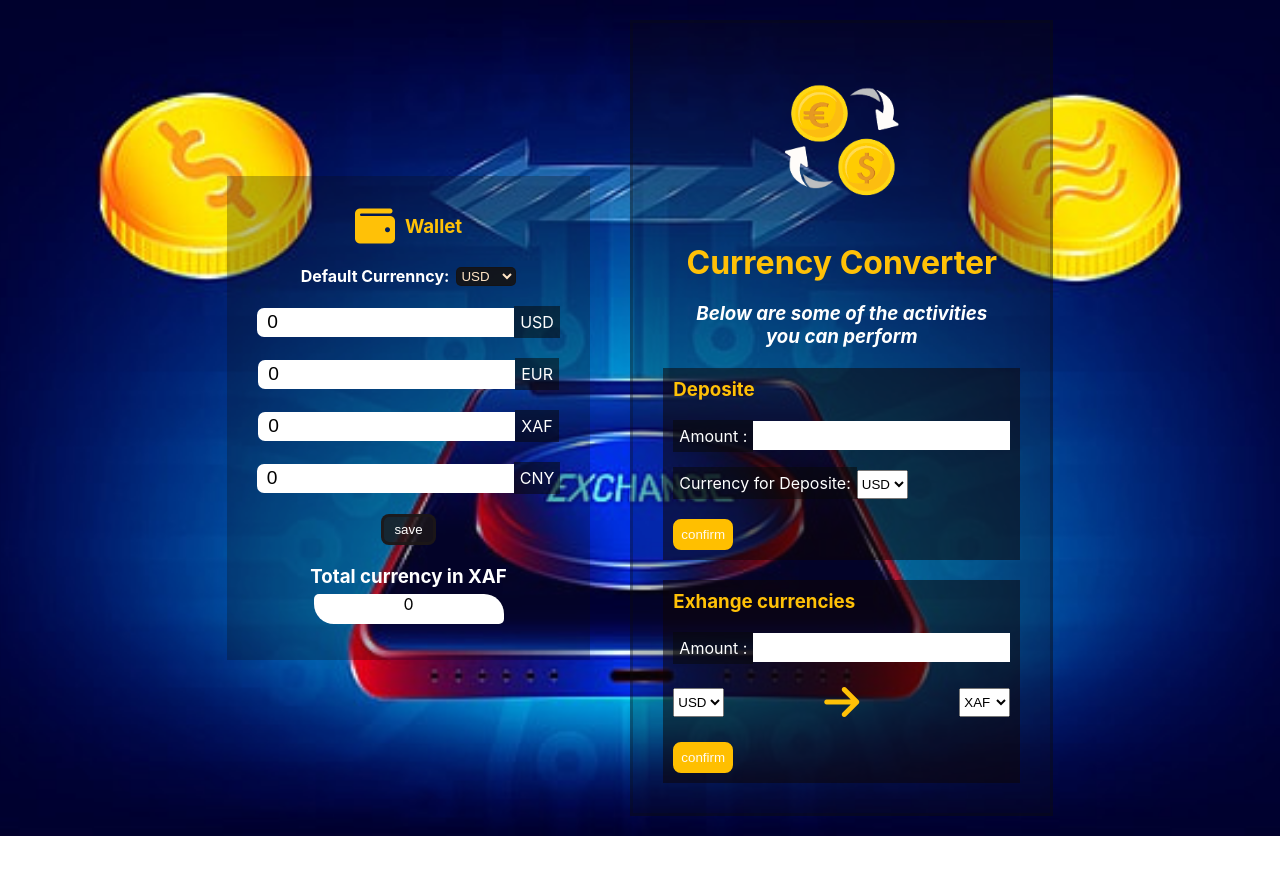
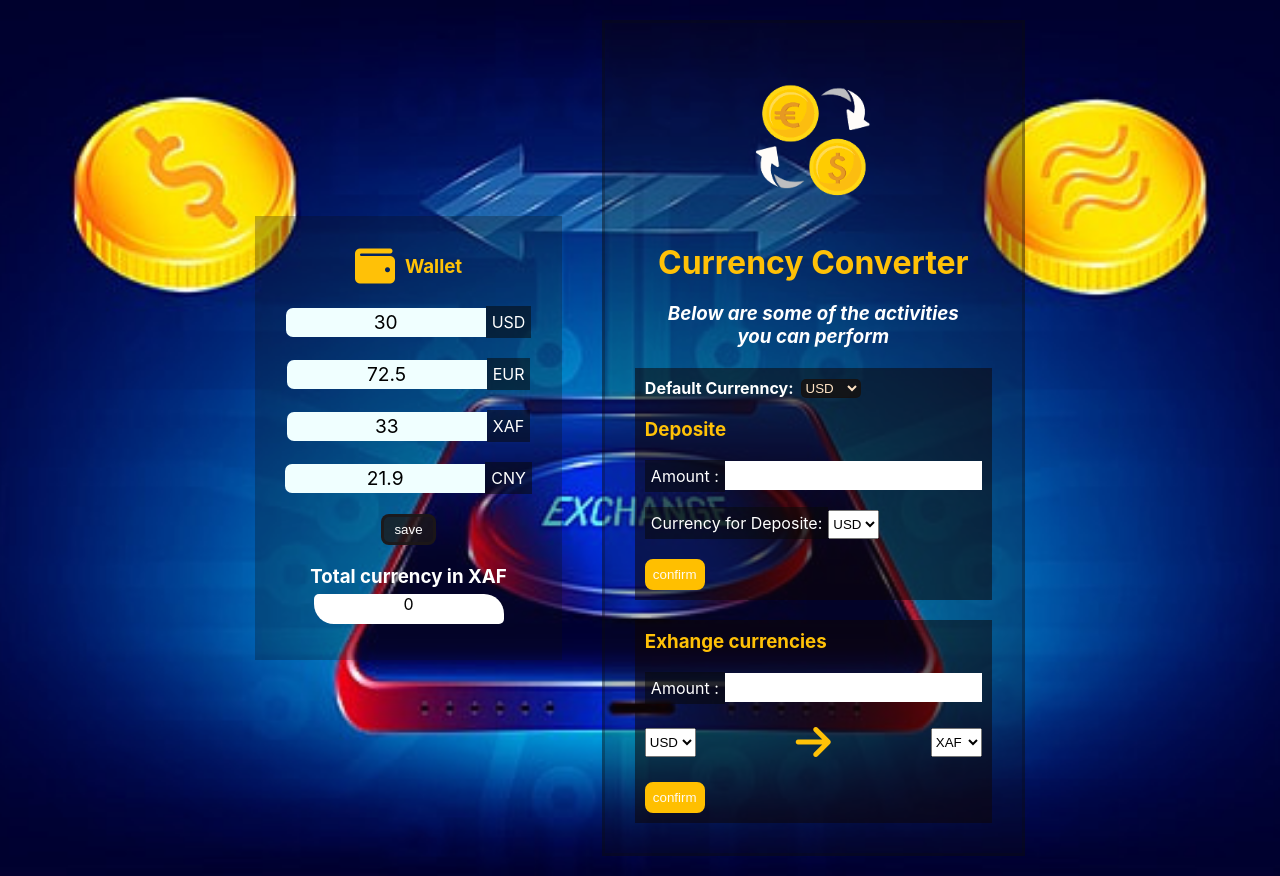
Before and after one commit to kadjialan/exchange-page-react, a React (Create React App) app: page /exchange in a window 1280 px wide. Before the commit the page ends 836 px from the top, so only its background shows below. Built offline with nearby package versions, Linux system fonts and the light colour scheme.

Commit message:
logic for deposite

```diff
--- a/src/App.jsx
+++ b/src/App.jsx
@@ -8,18 +8,26 @@ import Main from './Main/Main';
 
 function App() {
   const [total, setTotal] = useState(0);
-  const [message, setMessage] = useState({
-    USD: 0,
-    EUR: 0,
-    XAF: 0,
-    CNY: 0,
-  });
-  const [count, setCount] = useState(0);
+  const [message1, setMessage1] = useState(30);
+  const [message2, setMessage2] = useState(72.5);
+  const [message3, setMessage3] = useState(33.0);
+  const [message4, setMessage4] = useState(21.9);
   return (
     <div className="App">
       <BrowserRouter>
         <QuestionProvider
-          value={{ setTotal, total, message, setMessage, count, setCount }}
+          value={{
+            setTotal,
+            total,
+            message1,
+            setMessage1,
+            message2,
+            setMessage2,
+            message3,
+            setMessage3,
+            message4,
+            setMessage4,
+          }}
         >
           <Routes>
             <Route index path="/" element={<Home />} />
--- a/src/Main/Main.css
+++ b/src/Main/Main.css
@@ -58,9 +58,16 @@
   gap: 7px;
 }
 
-.main__holder__left input {
+.input {
   height: 29px;
   border-radius: 7px 0 0 7px;
+  width: 200px;
+  background-color: azure;
+  color: black;
+  display: flex;
+  align-items: center;
+  justify-content: center;
+  font-size: larger;
   border: none;
 }
 
--- a/src/Main/Main.jsx
+++ b/src/Main/Main.jsx
@@ -6,30 +6,18 @@ import logo2 from '../Images/logo3.png';
 import { QuestionContext } from '../Context';
 
 function Main() {
-  const { total, setTotal, message, setMessage, count, setCount } =
-    useContext(QuestionContext);
-
-  const handleChange = (e) => {
-    const country = e.target.name;
-    const val = e.target.value;
-    console.log(val);
-    const newValues = {
-      ...message,
-      [country]: val,
-    };
-    setMessage(newValues);
-    calTotal(newValues);
-  };
-
-  const calTotal = (newValues) => {
-    const { USD, EUR, XAF, CNY } = newValues;
-    const newTotal =
-      parseInt(USD, 10) +
-      parseInt(EUR, 10) +
-      parseInt(XAF, 10) +
-      parseInt(CNY, 10);
-    setTotal(newTotal);
-  };
+  const {
+    message1,
+    setMessage1,
+    message2,
+    setMessage2,
+    message3,
+    setMessage3,
+    message4,
+    setMessage4,
+    total,
+    setTotal,
+  } = useContext(QuestionContext);
 
   const handleSubmit = (event) => {
     event.preventDefault();
@@ -37,10 +25,24 @@ function Main() {
     const data = new FormData(event.currentTarget);
     const values = Object.fromEntries(data.entries());
 
+    // eslint-disable-next-line no-console
     console.log('submitting', values);
+    if (values.currency === 'USD') {
+      ans1(message1 + +values.Amount);
+      setMessage1(ans1);
+    } else if (values.currency === 'EUR') {
+      const ans2 = message2 + +values.Amount;
+      setMessage2(ans2);
+    } else if (values.currency === 'XAF') {
+      const ans3 = message3 + +values.Amount;
+      setMessage3(ans3);
+    } else if (values.currency === 'CNY') {
+      const ans4 = message4 + +values.Amount;
+      setMessage4(ans4);
+    }
 
-    if (currency === e.target.name) {
-      setMessage(e.target.name + parseInt(Amount, 10));
+    if (values.defaultCurrency === 'USD') {
+      setTotal(ans1 + ans2 * 0.93 + ans3 * 611.64 + ans4 * 6.79);
     }
   };
 
@@ -52,59 +54,36 @@ function Main() {
           <h3>Wallet</h3>
         </div>
 
-        <div className="main__heading">
-          <p>
-            <b>Default Currenncy:</b>
-          </p>
-          <select id="currencies">
-            <option value="USD">USD</option>
-            <option value="EUR">EUR</option>
-            <option value="XAF">XAF</option>
-            <option value="XAF">CNY</option>
-          </select>
-        </div>
+        <div className="currency__options">
+          <div className="input" type="number" name="USD">
+            {message1}
+          </div>
 
-        <div className="currency__options">
-          <input
-            type="number"
-            name="USD"
-            value={message.USD}
-            onChange={handleChange}
-          />
           <span>USD</span>
         </div>
 
         <div className="currency__options">
-          <input
-            type="number"
-            name="EUR"
-            value={message.EUR}
-            onChange={handleChange}
-          />
+          <div className="input" type="number" name="EUR">
+            {message2}
+          </div>
           <span>EUR</span>
         </div>
 
         <div className="currency__options">
-          <input
-            type="number"
-            name="XAF"
-            value={message.XAF}
-            onChange={handleChange}
-          />
+          <div className="input" type="number" name="XAF">
+            {message3}
+          </div>
           <span>XAF</span>
         </div>
 
         <div className="currency__options">
-          <input
-            type="number"
-            name="CNY"
-            value={message.CNY}
-            onChange={handleChange}
-          />
+          <div className="input" type="number" name="CNY">
+            {message4}
+          </div>
           <span>CNY</span>
         </div>
 
-        <button className="save" type="button" onClick={() => calTotal()}>
+        <button className="save" type="button">
           save
         </button>
         <div>
@@ -120,6 +99,18 @@ function Main() {
           <i>Below are some of the activities you can perform</i>
         </h3>
         <form className="main__holder__deposit" onSubmit={handleSubmit}>
+          <div className="main__heading">
+            <p>
+              <b>Default Currenncy:</b>
+            </p>
+            <select name="defaultCurrency" id="currencies">
+              <option value="USD">USD</option>
+              <option value="EUR">EUR</option>
+              <option value="XAF">XAF</option>
+              <option value="XAF">CNY</option>
+            </select>
+          </div>
+
           <h3 className="right__headings">Deposite</h3>
           <div>
             <span>Amount :</span>
```
